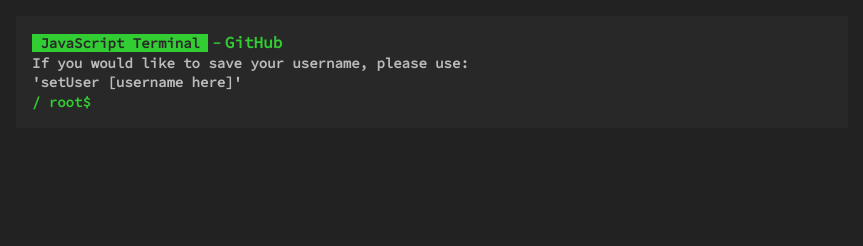
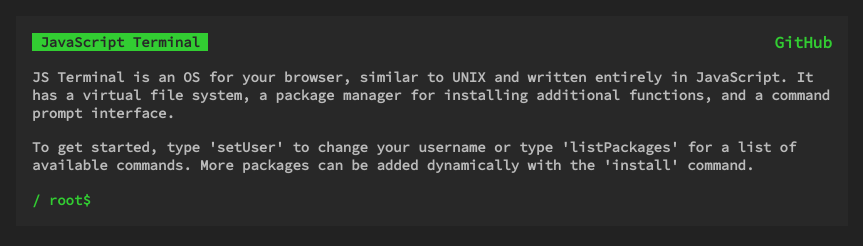
Before and after one commit to twoduck/nix.js, a website: page index.html in a window 1280 px wide. Shown: the whole page, without its empty margins (208-1071 px from the left). Drawn offline with Linux system fonts and the light colour scheme.

Commit message:
Updated welcome message; made the reset() function refresh the page

```diff
--- a/css/style.css
+++ b/css/style.css
@@ -42,6 +42,10 @@
     -webkit-box-shadow: none;
     cursor: default;
     outline: none;
+}
+
+p {
+    min-height: 1em;
 }
 
 .accent {
--- a/index.html
+++ b/index.html
@@ -11,12 +11,11 @@
 <body>
 <main>
     <div id="wrapper">
-        <span class="inline">
+        <div class="inline">
             <p class="highlight">&nbsp;JavaScript Terminal&nbsp;</p>
-            <p class="accent">-</p>
-            <a href="https://github.com/scottmangiapane/js-terminal">GitHub</a>
-        </span>
-        <p id="output"></p>
+            <a href="https://github.com/scottmangiapane/js-terminal" style="float: right">GitHub</a>
+        </div>
+        <div id="output"></div>
         <div id="input-container">
             <span class="inline"><p class="accent" id="input-prefix">/ root$&nbsp;</p></span>
             <input autocapitalize="off" autocomplete="off" autocorrect="off" autofocus id="input-text"
--- a/js/init.js
+++ b/js/init.js
@@ -1,14 +1,22 @@
 function init() {
+    welcome();
     loadUsername();
     updatePrefix();
     loadPackages();
 }
 
+function welcome() {
+    addLine("");
+    addLine("JS Terminal is an OS for your browser, similar to UNIX and written entirely in JavaScript. It has a "
+        + "virtual file system, a package manager for installing additional functions, and a command prompt interface.");
+    addLine("");
+    addLine("To get started, type \'setUser\' to change your username or type \'listPackages\' for a list of "
+        + "available commands. More packages can be added dynamically with the \'install\' command.");
+    addLine("");
+}
+
 function loadUsername() {
-    if (!Cookies.get('username')) {
-        addLine("If you would like to save your username, please use:");
-        addLine("'setUser [username here]'");
-    } else {
+    if (Cookies.get('username')) {
         username = Cookies.get('username');
     }
 }
@@ -16,7 +24,7 @@
 function loadPackages() {
     let packageList = Cookies.get('packages');
     if (packageList) { //The user already has a list of packages
-        packageList.split(",").forEach(function(element) {
+        packageList.split(",").forEach(function (element) {
             install([element, false]);
         }, this);
     } else { //The user doesn't have any packages. Set them up with the basics.
@@ -32,6 +40,6 @@
     }
 }
 
-window.onload = function() {
-  init();
+window.onload = function () {
+    init();
 };
--- a/js/programs/clear.js
+++ b/js/programs/clear.js
@@ -1,3 +1,4 @@
 function clear(args) {
     document.getElementById("output").innerHTML = "";
+    welcome();
 }
--- a/js/programs/reset.js
+++ b/js/programs/reset.js
@@ -2,6 +2,7 @@
     clear();
     clearCookies();
     clearUsername();
+    window.location.reload();
 }
 
 function clearCookies() {
```
